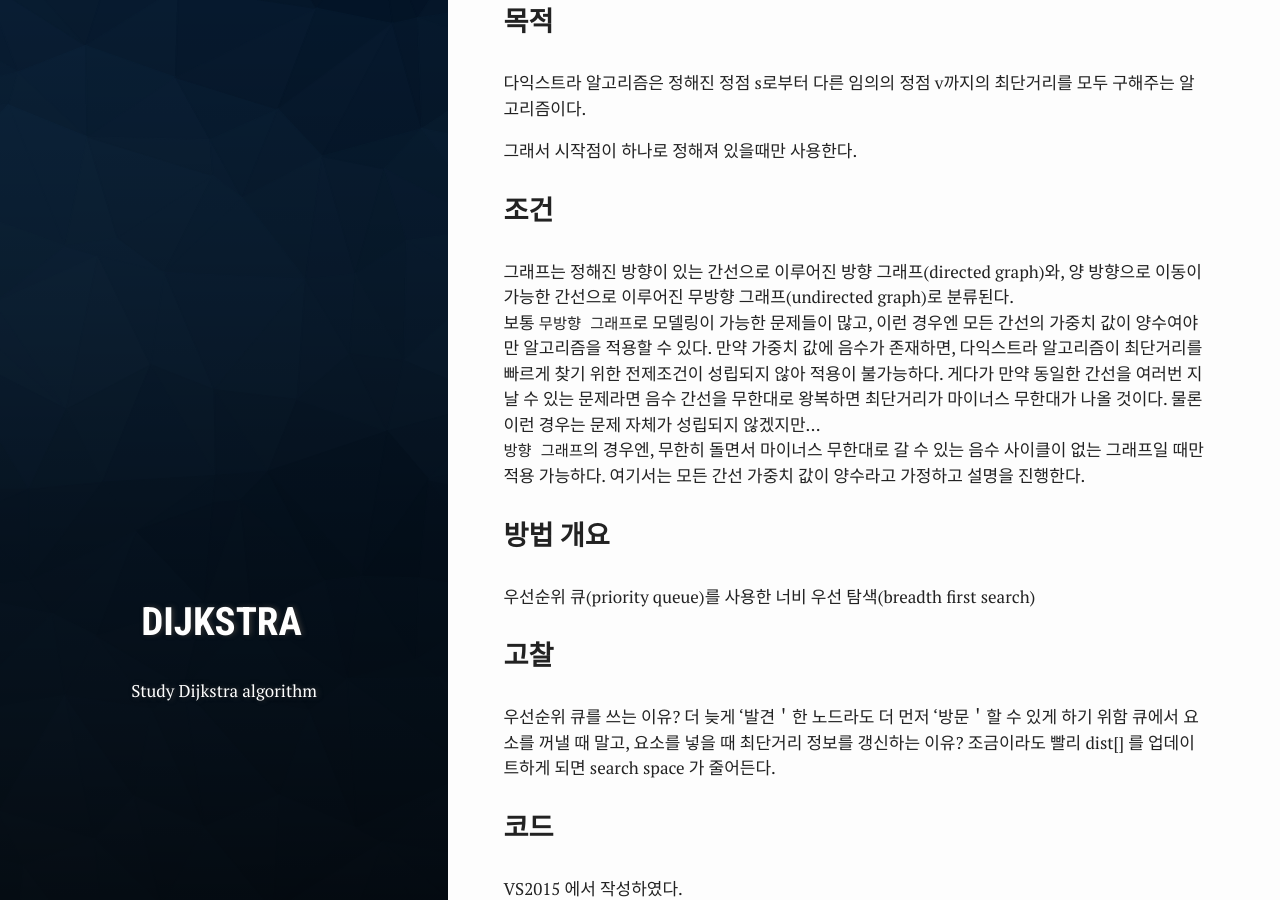
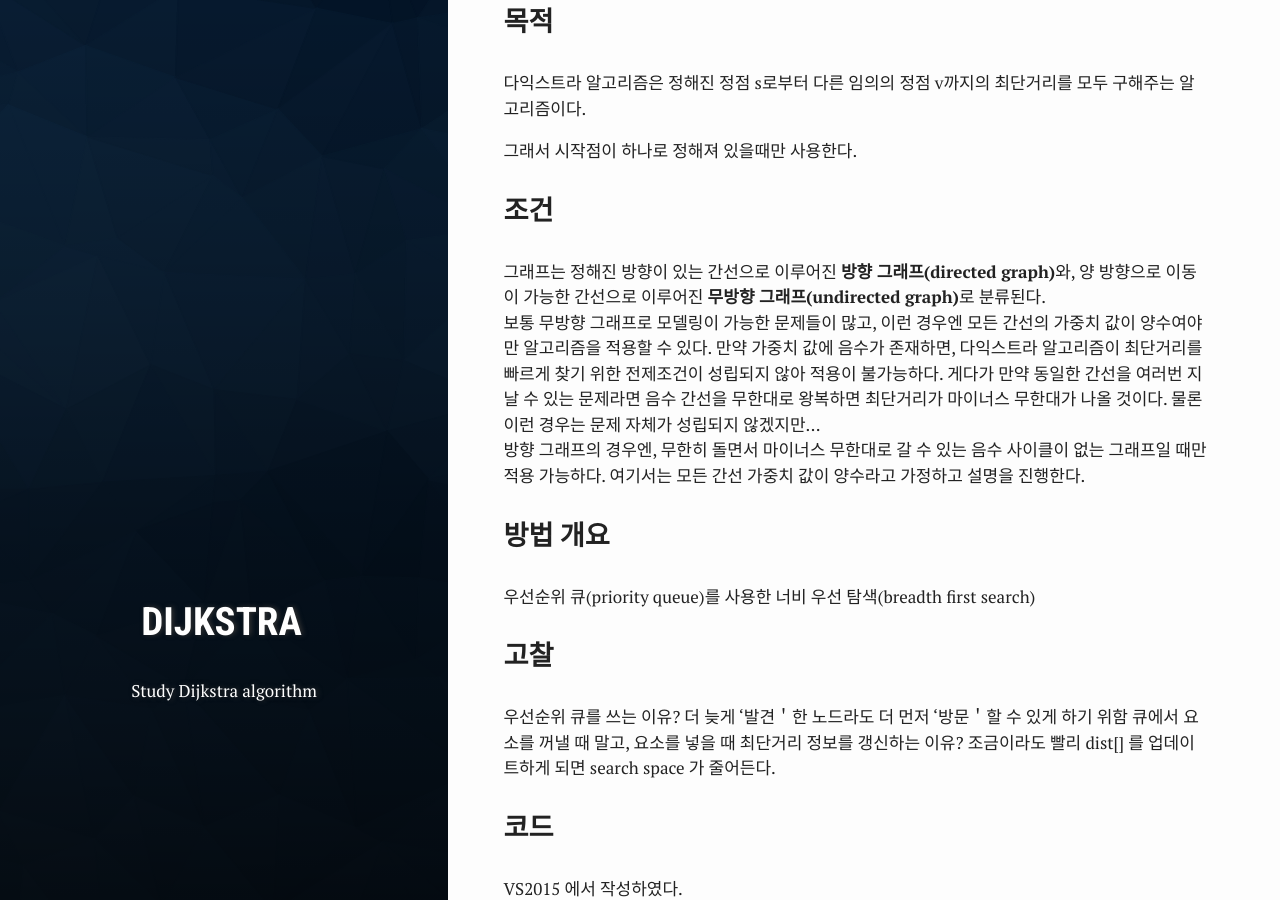
Before and after one commit to hannwi/github.io, a Jekyll site: the page built from _posts/2020-02-11-Algorithm-Dijkstra.md, in a window 1280 px wide and 900 px high, scrolled down 928 px. Built offline with Jekyll 4.4.1, drawn with Linux system fonts in a browser that asks for light colours.

```diff
--- a/_posts/2020-02-11-Algorithm-Dijkstra.md
+++ b/_posts/2020-02-11-Algorithm-Dijkstra.md
@@ -29,9 +29,9 @@ author: Hannwi
 그래서 시작점이 하나로 정해져 있을때만 사용한다.
 
 ### 조건
-그래프는 정해진 방향이 있는 간선으로 이루어진 방향 그래프(directed graph)와, 양 방향으로 이동이 가능한 간선으로 이루어진 무방향 그래프(undirected graph)로 분류된다.
-보통 `무방향 그래프`로 모델링이 가능한 문제들이 많고, 이런 경우엔 모든 간선의 가중치 값이 양수여야만 알고리즘을 적용할 수 있다. 만약 가중치 값에 음수가 존재하면, 다익스트라 알고리즘이 최단거리를 빠르게 찾기 위한 전제조건이 성립되지 않아 적용이 불가능하다. 게다가 만약 동일한 간선을 여러번 지날 수 있는 문제라면 음수 간선을 무한대로 왕복하면 최단거리가 마이너스 무한대가 나올 것이다. 물론 이런 경우는 문제 자체가 성립되지 않겠지만...
-`방향 그래프`의 경우엔, 무한히 돌면서 마이너스 무한대로 갈 수 있는 음수 사이클이 없는 그래프일 때만 적용 가능하다.
+그래프는 정해진 방향이 있는 간선으로 이루어진 **방향 그래프(directed graph)**와, 양 방향으로 이동이 가능한 간선으로 이루어진 **무방향 그래프(undirected graph)**로 분류된다.
+보통 무방향 그래프로 모델링이 가능한 문제들이 많고, 이런 경우엔 모든 간선의 가중치 값이 양수여야만 알고리즘을 적용할 수 있다. 만약 가중치 값에 음수가 존재하면, 다익스트라 알고리즘이 최단거리를 빠르게 찾기 위한 전제조건이 성립되지 않아 적용이 불가능하다. 게다가 만약 동일한 간선을 여러번 지날 수 있는 문제라면 음수 간선을 무한대로 왕복하면 최단거리가 마이너스 무한대가 나올 것이다. 물론 이런 경우는 문제 자체가 성립되지 않겠지만...
+방향 그래프의 경우엔, 무한히 돌면서 마이너스 무한대로 갈 수 있는 음수 사이클이 없는 그래프일 때만 적용 가능하다.
 여기서는 모든 간선 가중치 값이 양수라고 가정하고 설명을 진행한다.
 
 ### 방법 개요
```
